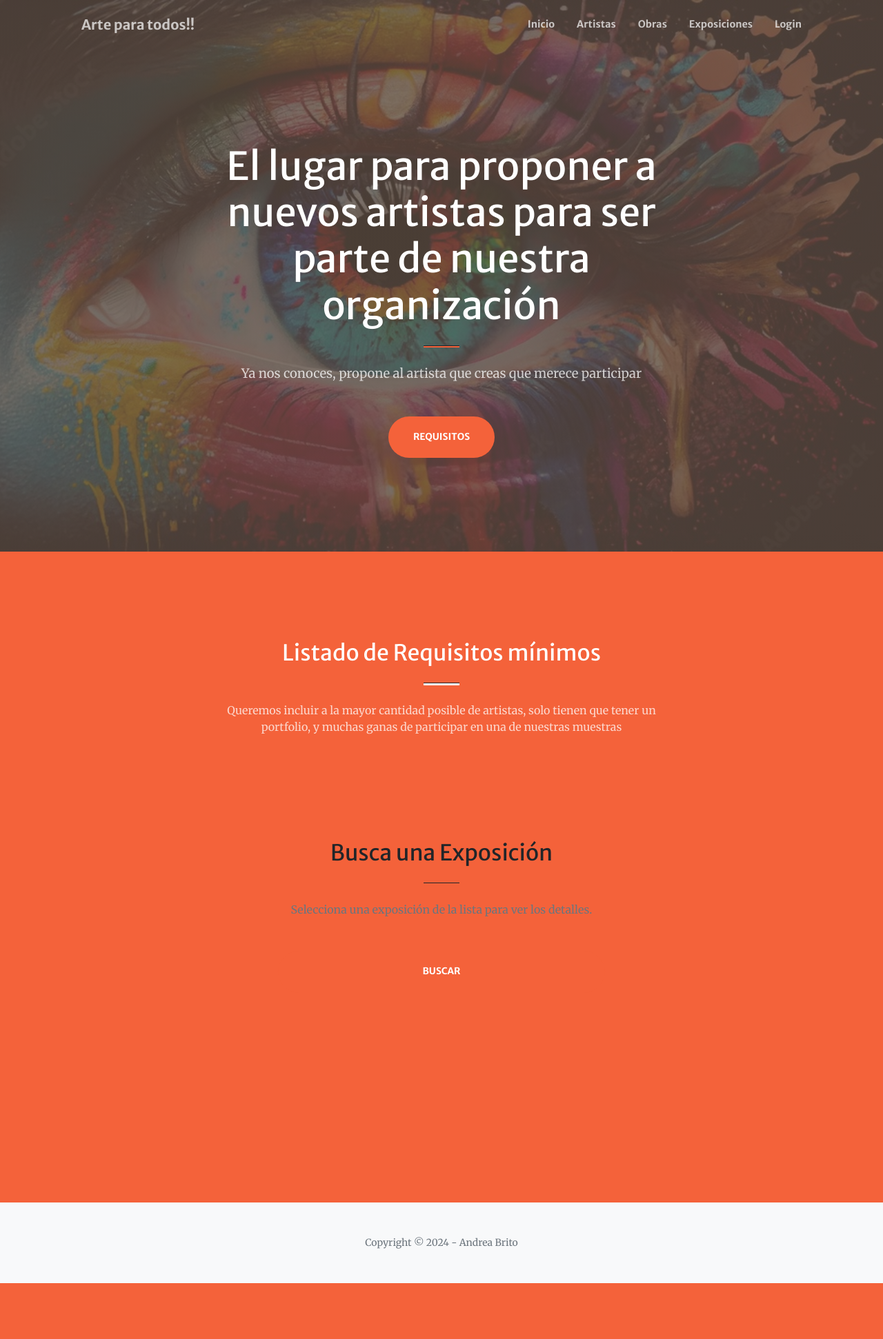
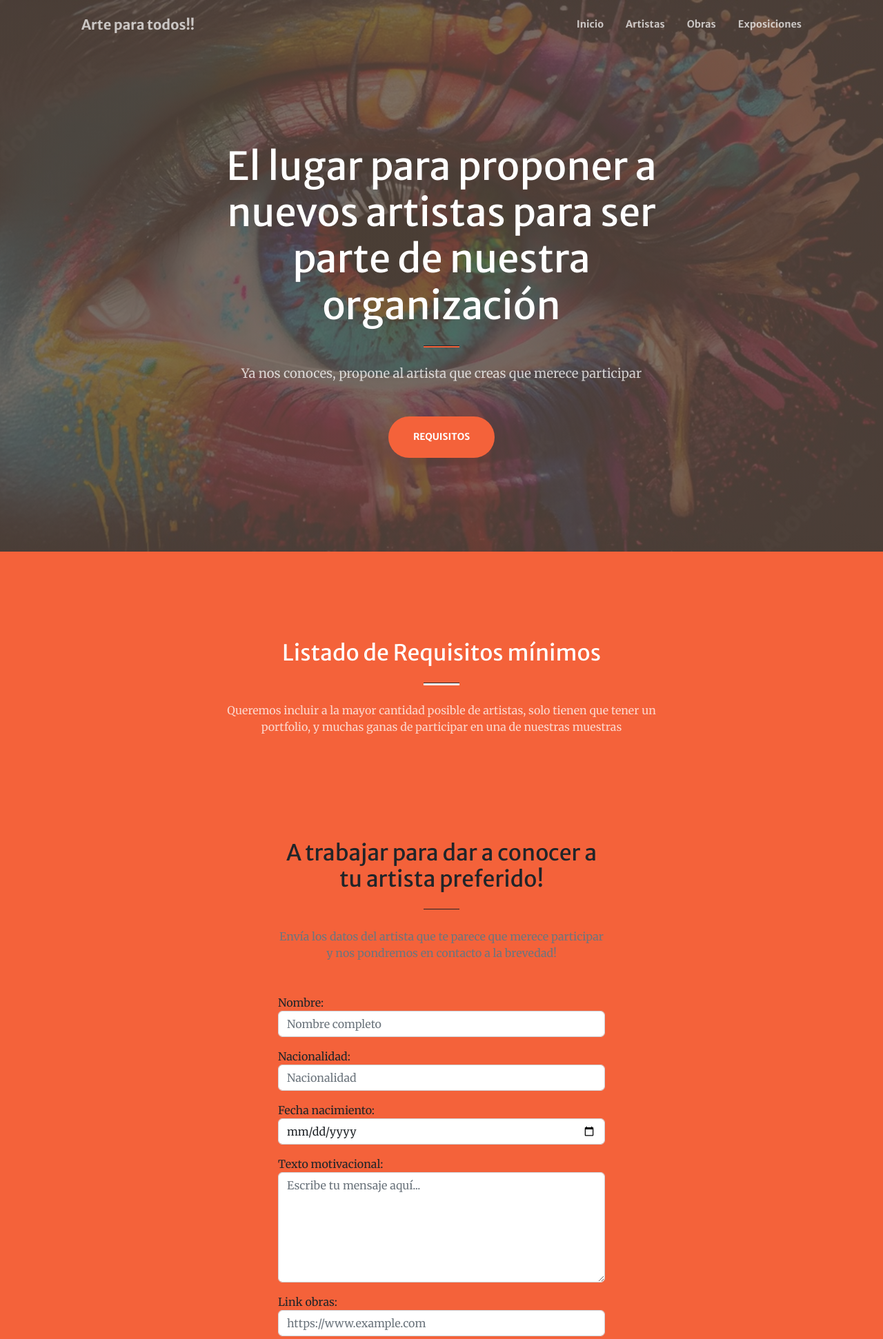
Before and after one commit to AndreaBV00/Proyecto_Fin, a Django app: page /App_Artista/Artista_Invitado/ in a window 1280 px wide. Shown: the top 1942 px of the page at 69% size. Before the commit the page ends 1861 px from the top, so only its background shows below. Run offline with Django 5.2, Linux system fonts and the light colour scheme; data comes from the database, SQL or seed files in the repository; both versions use the stored data as it was after the commit; some libraries are stand-ins or nearby versions.

Commit message:
artista inv y registro ok

```diff
--- a/App_Artista/Templates/Artista_invitado.html
+++ b/App_Artista/Templates/Artista_invitado.html
@@ -18,53 +18,34 @@
     <p class="text-white-75 mb-4">Queremos incluir a la mayor cantidad posible de artistas, solo tienen que tener un portfolio, y muchas ganas de participar en una de nuestras muestras</p>
 
 </div>
-<section class="page-section" id="search-exposicion">
+<section class="page-section" id="contact">
     <div class="container px-4 px-lg-5">
         <div class="row gx-4 gx-lg-5 justify-content-center">
             <div class="col-lg-8 col-xl-6 text-center">
-                <h2 class="mt-0">Busca una Exposición</h2>
+                <h2 class="mt-0">A trabajar para dar a conocer a tu artista preferido!</h2>
                 <hr class="divider" />
-                <p class="text-muted mb-5">Selecciona una exposición de la lista para ver los detalles.</p>
+                <p class="text-muted mb-5">Envía los datos del artista que te parece que merece participar y nos pondremos en contacto a la brevedad!</p>
             </div>
         </div>
-        <!-- Formulario de búsqueda -->
         <div class="row gx-4 gx-lg-5 justify-content-center mb-5">
             <div class="col-lg-6">
-                <form method="POST" id="searchForm">
-                    {% csrf_token %}
+                <form method="POST" id="contactForm">{% csrf_token %}
+                    <!-- Django form rendering -->
+                    {{ mi_form.as_p }}
 
-                    <!-- Django form rendering -->
-                    {{ form.as_p }}
-
-                    <!-- Submit Button -->
+                    <!-- Submit Button-->
                     <div class="d-grid">
-                        <button class="btn btn-primary btn-xl" id="submitButton" type="submit">Buscar</button>
+                        <button class="btn btn-primary btn-xl" id="submitButton" type="submit">Enviar</button>
                     </div>
                 </form>
             </div>
         </div>
-
-        <!-- Detalles de la exposición (se muestran después de la búsqueda) -->
-        {% if exposicion_detalle %}
         <div class="row gx-4 gx-lg-5 justify-content-center">
-            <div class="col-lg-8 col-xl-6 text-center">
-                <h3 class="mt-0">Detalles de la Exposición</h3>
-                <hr class="divider" />
-                <p><strong>Nombre:</strong> {{ exposicion_detalle.nombre }}</p>
-                <p><strong>Fecha de inicio:</strong> {{ exposicion_detalle.fecha_inicio }}</p>
-                <p><strong>Fecha de fin:</strong> {{ exposicion_detalle.fecha_fin }}</p>
-
-                <h4>Obras en la exposición:</h4>
-                <ul class="list-group">
-                    {% for obra in exposicion_detalle.obras.all %}
-                    <li class="list-group-item">{{ obra.nombre }}</li>
-                    {% empty %}
-                    <li class="list-group-item">No hay obras en esta exposición.</li>
-                    {% endfor %}
-                </ul>
+            <div class="col-lg-4 text-center mb-5 mb-lg-0">
+                <i class="bi-phone fs-2 mb-3 text-muted"></i>
+                <div>+1 (555) 123-4567</div>
             </div>
         </div>
-        {% endif %}
     </div>
 </section>
 
--- a/App_Artista/Templates/Inicio.html
+++ b/App_Artista/Templates/Inicio.html
@@ -9,10 +9,10 @@
 {% endblock %}
 {% block cont_cambia_2 %}
 <div class="col-lg-8 text-center">
-    <h2 class="text-white mt-0">Lorem Ipsum</h2>
+    <h2 class="text-white mt-0">¿Quiénes somos?:</h2>
     <hr class="divider divider-light" />
-    <p class="text-white-75 mb-4">Lorem ipsum dolor sit amet, consectetur adipiscing elit. Quisque dignissim, tellus ac rhoncus tincidunt, sem nunc suscipit risus, a egestas est nibh vel erat. Duis justo lectus, ultrices eu sapien a, rutrum laoreet eros. Vivamus fringilla orci vel arcu placerat ultricies. Quisque imperdiet leo a sem dignissim, eget tincidunt nisi tempor. Phasellus id aliquam lorem. Fusce eu efficitur dolor. Duis ac cursus purus. Nam sed iaculis dolor, eu finibus lectus.</p>
-    <a class="btn btn-light btn-xl" href="Login.html">Log in</a>
+    <p class="text-white-75 mb-4">Somos una ONG que se dedica a la difusión del Arte. Si quieres proponer a un artista para formar parte de nuestras exposiciones regístrate abajo.</p>
+    <a class="btn btn-light btn-xl" href="Registro">Registro Nuevo usuario</a>
 
 </div>
 {% endblock %}
--- a/App_Artista/Templates/padre.html
+++ b/App_Artista/Templates/padre.html
@@ -32,7 +32,7 @@
                         <li class="nav-item"><a class="nav-link" href="{% url 'Detalle_Artistas' %}">Artistas</a></li>
                         <li class="nav-item"><a class="nav-link" href="{% url 'Detalle_Obras' %}">Obras</a></li>
                         <li class="nav-item"><a class="nav-link" href="{% url 'Exposiciones' %}">Exposiciones</a></li>
-                        <li class="nav-item"><a class="nav-link" href="{% url 'Login' %}">Login</a></li>
+
                     </ul>
                 </div>
             </div>
--- a/App_Artista/forms.py
+++ b/App_Artista/forms.py
@@ -1,5 +1,8 @@
 from django import forms
+from django.contrib.auth.forms import UserCreationForm
+from django.contrib.auth.models import User
 from .models import Artista_invitado, Artista, Obra, Exposicion
+
 
 class Artista_invitadoForm(forms.Form):
     nombre = forms.CharField(
@@ -63,3 +66,20 @@
         }),
         label=''  # Esto ocultará la etiqueta del campo en el formulario
     )
+
+
+
+class CustomUserCreationForm(UserCreationForm):
+    email = forms.EmailField(required=True)
+
+    class Meta:
+        model = User
+        fields = ('username', 'email', 'password1', 'password2')
+
+    def save(self, commit=True):
+        user = super().save(commit=False)
+        user.email = self.cleaned_data['email']
+        user.is_active = True  # El usuario puede iniciar sesión
+        if commit:
+            user.save()
+        return user
--- a/App_Artista/urls.py
+++ b/App_Artista/urls.py
@@ -8,5 +8,5 @@
     path('Exposiciones/', views.detalle_exposicion, name='Exposiciones'),
     path('Artista_Invitado/', views.Artista_Invitado, name='Artista_invitado'),
     path('Gracias/', views.pagina_gracias, name='Gracias'),
-    path('Login/', views.Login, name='Login'),
+    path('Registro/', views.register, name='Registro'),
 ]
--- a/App_Artista/views.py
+++ b/App_Artista/views.py
@@ -1,7 +1,10 @@
 from django.shortcuts import render, redirect, get_object_or_404
 from django.http import HttpResponse
+from django.contrib.auth import login
+from django.contrib.auth.models import Group
 from .models import Artista_invitado, Artista, Obra, Exposicion
-from .forms import Artista_invitadoForm, ExposicionSeleccionForm
+from .forms import Artista_invitadoForm, CustomUserCreationForm, ExposicionSeleccionForm
+from django.contrib.auth.forms import AuthenticationForm
 
 # Create your views here.
 def Artista_Invitado(request):
@@ -69,5 +72,14 @@
 
     return render(request, 'Exposiciones.html', {'form': form, 'exposicion_detalle': exposicion_detalle})
 
-def Login(request):
-    return render(request, 'Login.html', {})
+
+def register(request):
+    if request.method == 'POST':
+        form = CustomUserCreationForm(request.POST)
+        if form.is_valid():
+            form.save()
+            return redirect('Artista_invitado')  # Redirige a la página de inicio de sesión o a donde quieras
+    else:
+        form = CustomUserCreationForm()
+
+    return render(request, 'Registro.html', {'form': form})
```
Also changed, not shown: App_Artista/Templates/Registro.html (added, +23 -0 lines), App_Artista/Templates/Login.html (line endings or trailing spaces), db.sqlite3.
